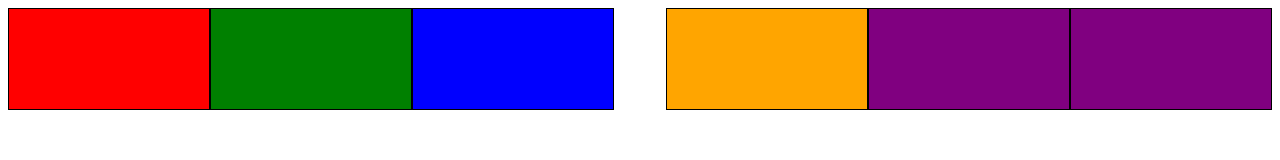
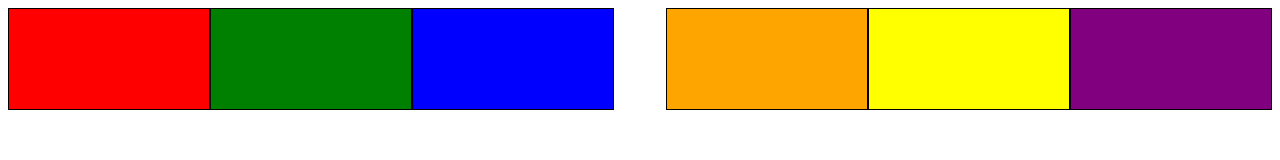
Before and after one commit to anauyehara/building-nav, a plain HTML site: page index.html in a window 1280 px wide. Drawn offline with Linux system fonts and the light colour scheme.

Commit message:
testtest

```diff
--- a/index.html
+++ b/index.html
@@ -12,7 +12,7 @@
 <div class="box green left"></div>
 <div class="box blue left"></div>
 <div class="box purple right"></div>
-<div class="box purple right"></div>
+<div class="box yellow right"></div>
 <div class="box orange right"></div>
 
 <!-- <div class="box red left"></div>
```
